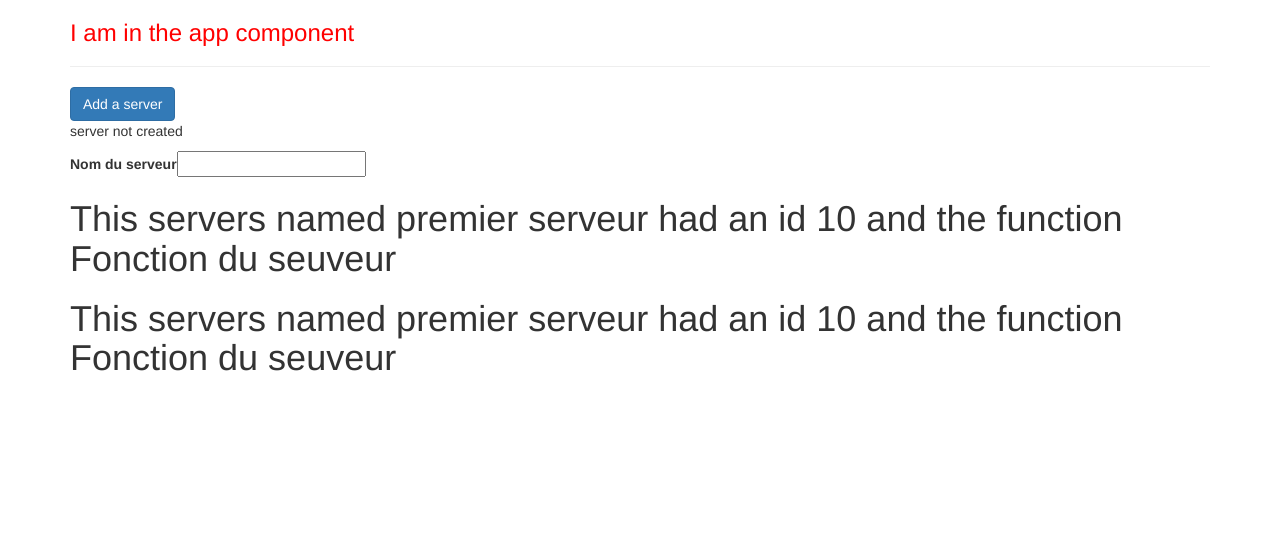
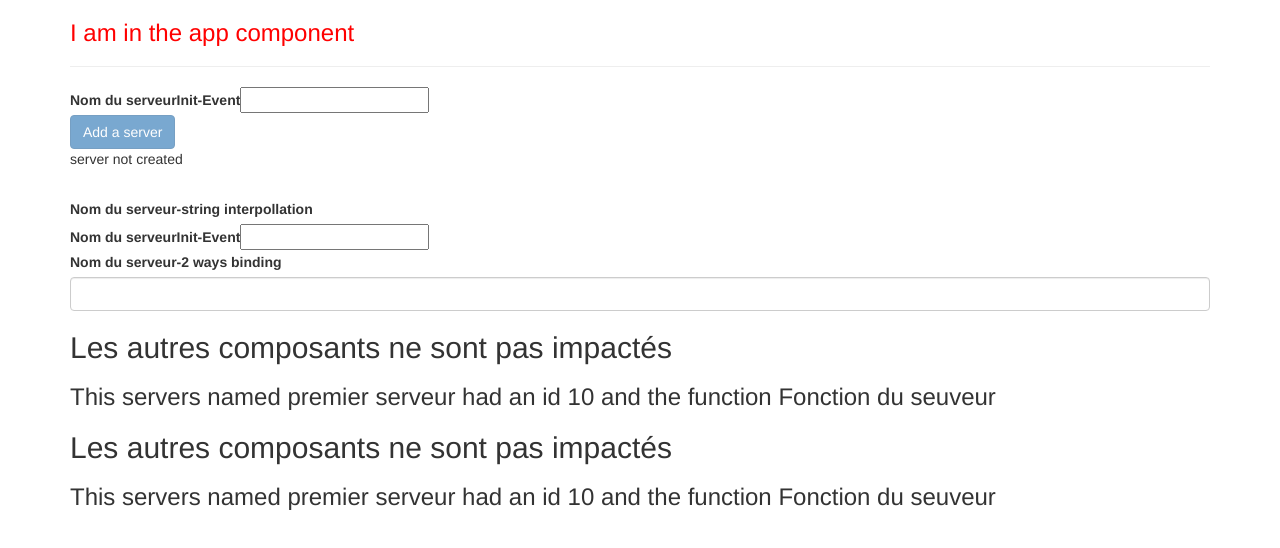
Before and after one commit to SoufieneOUERTANI/02-The-Basics---my-first-app, an Angular app: page / in a window 1280 px wide. Shown: the top 548 px of the page. Built offline with nearby package versions, Linux system fonts and the light colour scheme.

Commit message:
34 - Combine all forms of data binding

```diff
--- a/src/app/app.module.ts
+++ b/src/app/app.module.ts
@@ -4,6 +4,7 @@
 import { AppComponent } from './app.component';
 import { ServerComponent } from './server/server.component';
 import { ServersComponent } from './servers/servers.component';
+import { FormsModule } from '@angular/forms';
 
 @NgModule({
   declarations: [
@@ -12,7 +13,8 @@
     ServersComponent
   ],
   imports: [
-    BrowserModule
+    BrowserModule,
+    FormsModule
   ],
   providers: [],
   bootstrap: [AppComponent]
--- a/src/app/server/server.component.html
+++ b/src/app/server/server.component.html
@@ -1 +1,3 @@
-<h1>This servers named {{ serverName }} had an id {{ serverId }} and the function {{ getTheServerFunction() }}</h1>
+
+<h2>Les autres composants ne sont pas impactés</h2>
+<h3>This servers named {{ serverName }} had an id {{ serverId }} and the function {{ getTheServerFunction() }}</h3>
--- a/src/app/servers/servers.component.html
+++ b/src/app/servers/servers.component.html
@@ -1,15 +1,33 @@
 <!-- With element the binding will change wheneever the element change   -->
-<button class="btn btn-primary" [disabled]="!allowNewServer"
+
+<label for="">Nom du serveurInit-Event</label>
+<input type="text" (input)="onInitServerName($event)">
+
+<br>
+<!-- <button class="btn btn-primary" [disabled]="!allowNewServer"  -->
+    <!-- <button class="btn btn-primary" [disabled]:`serverInit!=""`  -->
+<button class="btn btn-primary" [disabled]="serverInit==''"
 (click)="onCreationServer()"
 >Add a server</button>
 <p>
     {{serverCreationStatus}}
 </p>
 
-<label for="">Nom du serveur</label>
+<!-- <label for="">Nom du serveur-After update</label>
+<input type="text" (input)={{serverName}}> -->
 
+<br>
+<label for="">Nom du serveur-string interpollation </label>
+{{serverName}}
+
+<br>
+<label for="">Nom du serveurInit-Event</label>
 <input type="text" (input)="onUpdateServerName($event)">
-<p>{{serverName}}</p>
+
+<br>
+<label for="">Nom du serveur-2 ways binding</label>
+<input type="text" [(ngModel)]="serverName" class="form-control">
+
 
 <app-server></app-server>
 <app-server></app-server>
--- a/src/app/servers/servers.component.ts
+++ b/src/app/servers/servers.component.ts
@@ -16,6 +16,7 @@
   allowNewServer : boolean = false;
   serverCreationStatus : string = "server not created";
   serverName : string = "";
+  serverInit : string = "";
 
   constructor(){
     setTimeout(()=> {
@@ -23,8 +24,14 @@
     } , 3000);
   }
 
+  onInitServerName(eventElement : Event){
+    this.allowNewServer=(this.serverName)!=""?true:false;
+    this.serverInit = (<HTMLInputElement>eventElement.target).value;
+  }
+
   onCreationServer(){
-    this.serverCreationStatus= "server created"
+    this.serverName = this.serverInit;
+    this.serverCreationStatus= "server "+ this.serverName +" is created";
   }
 
   onUpdateServerName( eventElement : Event){
```
